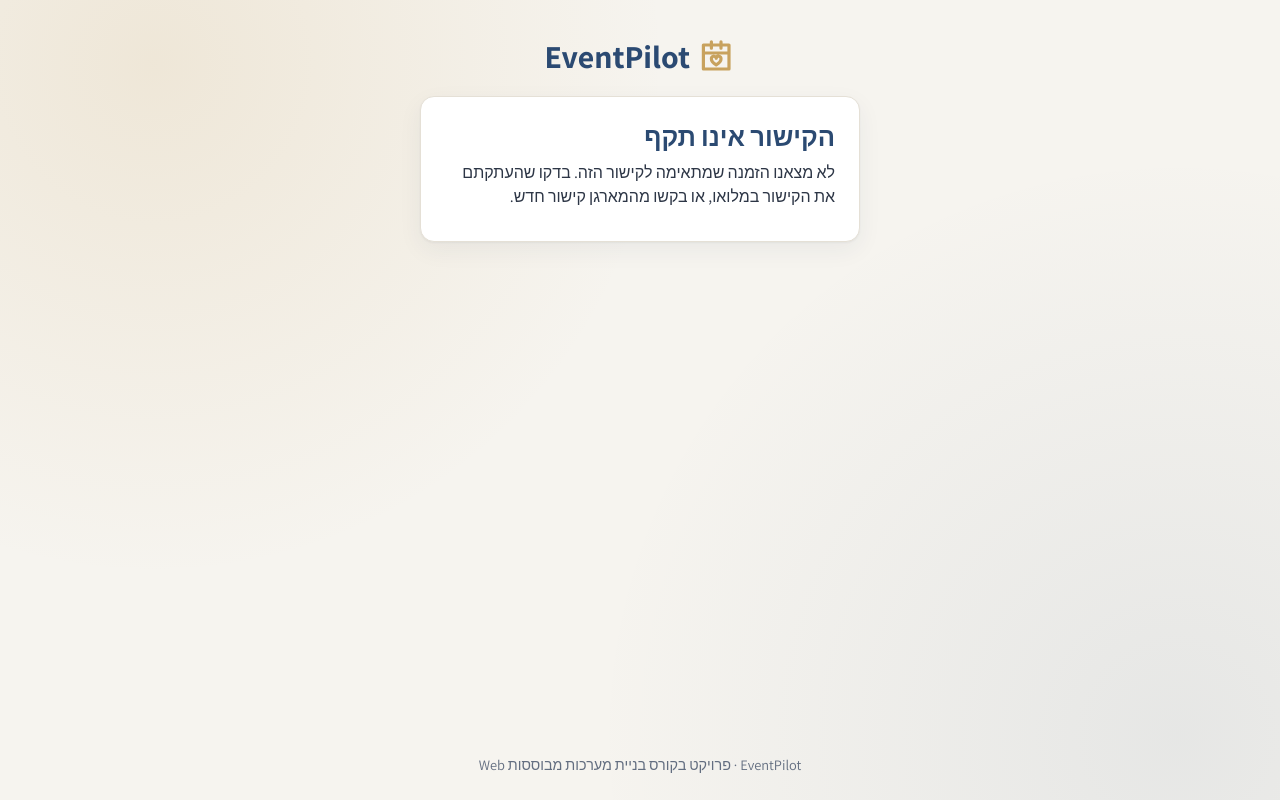
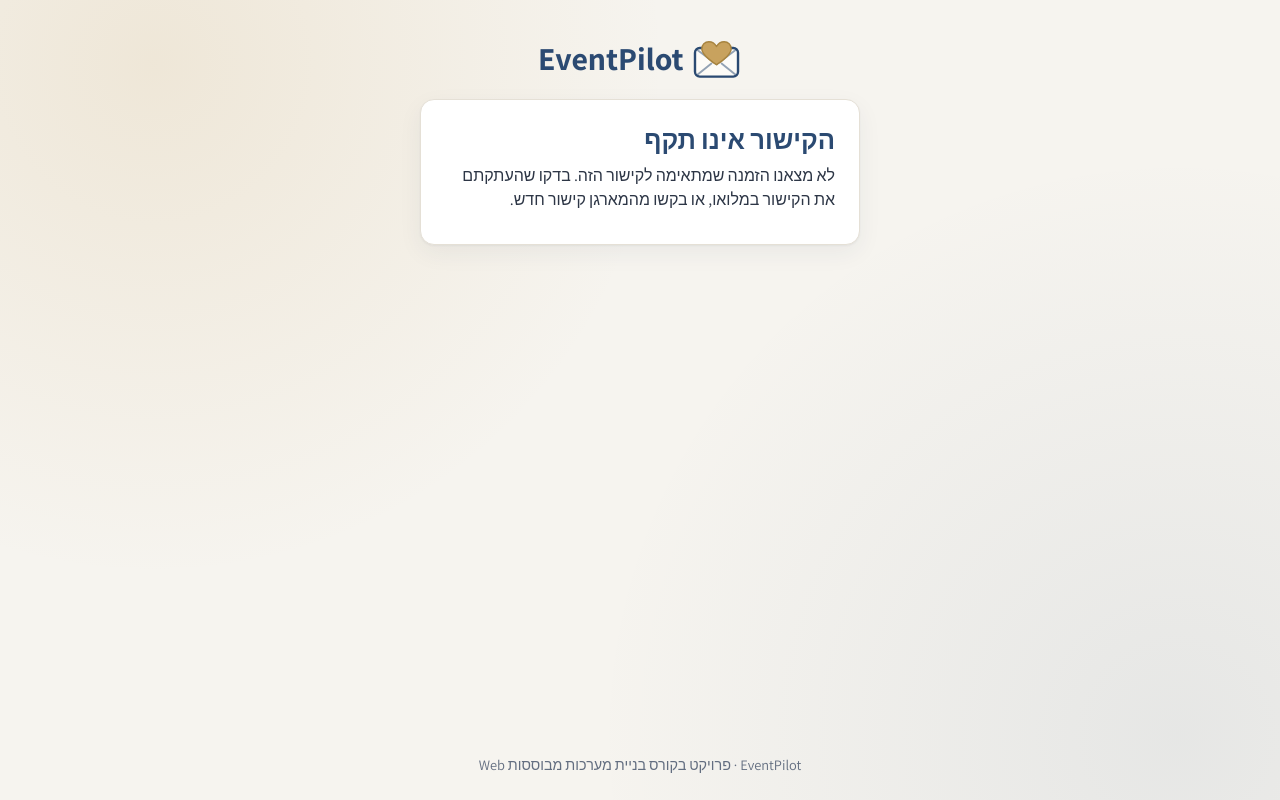
Before and after one commit to tamersarsor123/group-11-WEB-project, a plain HTML site: page eventpilot/rsvp.html in a window 1280 px wide. Drawn offline with Linux system fonts and the light colour scheme; a web font is replaced by a local one.

Commit message:
לוגו: מעטפת הזמנה שהדש שלה הוא לב
- img/logo.svg: מעטפה בשמנת עם מסגרת כחולה, והדש העליון הוא לב זהב.
- מופיע בתפריט, בעמוד הכניסה, בהזמנה לאורח ובלשונית הדפדפן, במקום favicon.svg הישן.
- הוסר אייקון הלוגו הקודם מ-common.js.

Co-Authored-By: Claude Opus 5.5 <noreply@anthropic.com>

```diff
--- a/eventpilot/css/style.css
+++ b/eventpilot/css/style.css
@@ -335,8 +335,11 @@ a {
   gap: 0.45rem;
 }
 
-.brand .icon {
-  color: var(--gold);
+/* הלוגו: מעטפת הזמנה שהדש שלה הוא לב (img/logo.svg) */
+.brand-logo {
+  width: 1.6em;
+  height: 1.6em;
+  flex: none;
 }
 
 /* בעמודי הכניסה והאורח הסמל ממורכז */
--- a/eventpilot/js/common.js
+++ b/eventpilot/js/common.js
@@ -39,8 +39,7 @@ const ICONS = {
   smile: "M12 22a10 10 0 1 1 0-20 10 10 0 0 1 0 20z M8 14s1.5 2 4 2 4-2 4-2 M9 9.5h.01 M15 9.5h.01",
   plus: "M12 5v14 M5 12h14",
   minus: "M5 12h14",
-  send: "M22 2 11 13 M22 2l-7 20-4-9-9-4z",
-  logo: "M4 5h16v15H4z M4 10h16 M9 3v4 M15 3v4 M12 17.5s-3-1.8-3-3.7a1.5 1.5 0 0 1 3-.5 1.5 1.5 0 0 1 3 .5c0 1.9-3 3.7-3 3.7z"
+  send: "M22 2 11 13 M22 2l-7 20-4-9-9-4z"
 };
 
 // יוצר אלמנט SVG של אייקון לפי השם שלו ברשימת ICONS
--- a/eventpilot/rsvp.html
+++ b/eventpilot/rsvp.html
@@ -7,14 +7,14 @@
   <link rel="preconnect" href="https://fonts.googleapis.com">
   <!-- Frank Ruhl Libre: גופן עם סריפים לשם האירוע בלבד, כמו בהזמנה מודפסת -->
   <link href="https://fonts.googleapis.com/css2?family=Assistant:wght@400;600;700&family=Frank+Ruhl+Libre:wght@500;700&display=swap" rel="stylesheet">
-  <link rel="icon" href="img/favicon.svg" type="image/svg+xml">
+  <link rel="icon" href="img/logo.svg" type="image/svg+xml">
   <link rel="stylesheet" href="css/style.css">
 </head>
 <body class="rsvp-page">
 
   <!-- עמוד זה נפרד מממשק הניהול: אין בו תפריט ואין צורך בהתחברות -->
   <header class="auth-header">
-    <p class="brand"><span data-icon="logo"></span>EventPilot</p>
+    <p class="brand"><img class="brand-logo" src="img/logo.svg" alt="">EventPilot</p>
   </header>
 
   <main class="auth-card card invitation">
```
Also changed, not shown: eventpilot/event.html (+2 -2 lines), eventpilot/events.html (+2 -2 lines), eventpilot/guests.html (+2 -2 lines), eventpilot/index.html (+2 -2 lines), eventpilot/seating.html (+2 -2 lines), eventpilot/vendors.html (+2 -2 lines), eventpilot/img/favicon.svg (deleted), eventpilot/img/logo.svg (added).
